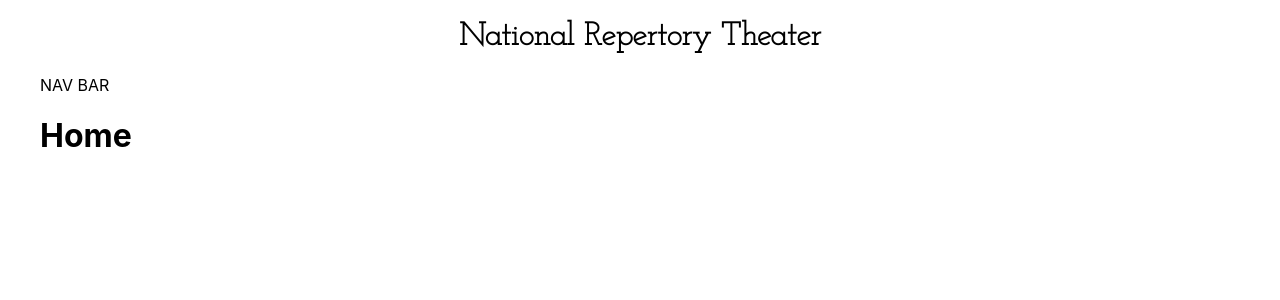
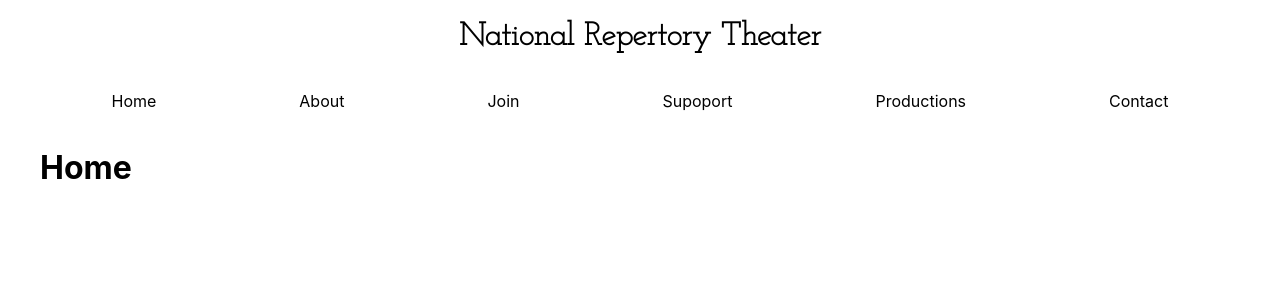
Before and after one commit to rbalonek/national-repertory-theater-website, a React (Create React App) app: page / in a window 1280 px wide. Shown: the top 300 px of the page. Built offline with nearby package versions, Linux system fonts and the light colour scheme; a web font is replaced by a local one.

Commit message:
Basic Nav / dropdown

```diff
--- a/src/components/Header/Header.jsx
+++ b/src/components/Header/Header.jsx
@@ -1,14 +1,16 @@
 import React from 'react'
+import NavBar from '../NavBar/NavBar'
 import "./Header.css"
 
 export default function Header() {
+
   return (
     <header className="header-container">
       <div className="nrt-title-container">
         <h1 className="nrt-title">National Repertory Theater</h1>
       </div>
       <div className="nav-holder">
-        <p>NAV BAR</p>
+        <NavBar />
       </div>
     </header>
   )
--- /dev/null
+++ b/src/components/NavBar/NavBar.css
@@ -0,0 +1,14 @@
+.nav__container{
+  display: flex;
+  width: 100%;
+  justify-content: space-around;
+}
+.nav__productions-dropdown-open{
+  position: absolute;
+  display: flex;
+  flex-direction: column;
+  /* background-color: red; */
+}
+.nav__productions-dropdown-closed{
+  display: none;
+}
--- /dev/null
+++ b/src/components/NavBar/NavBar.jsx
@@ -0,0 +1,35 @@
+import React, {useState} from 'react'
+import "./NavBar.css"
+
+export default function NavBar() {
+
+const [productionDropdown, setProductionDropdown] = useState('nav__productions-dropdown-closed')
+
+  const toggleProductionDropdown = () => {
+    if (productionDropdown === 'nav__productions-dropdown-closed') {
+      setProductionDropdown('nav__productions-dropdown-open')
+    } else {
+      setProductionDropdown('nav__productions-dropdown-closed')
+    }
+  }
+
+
+  return (
+    <div className='nav__container'>
+      <p>Home</p>
+      <p>About</p>
+      <p>Join</p>
+      <p>Supoport</p>
+      <div>
+      <p onMouseEnter={toggleProductionDropdown} >Productions</p>
+        <div onMouseLeave={()=>setProductionDropdown('nav__productions-dropdown-closed') } className={productionDropdown}>
+          <p>Outreach</p>
+          <p>Popup Opera</p>
+          <p>Amahl and the Night Visitors</p>
+          <p>Concerts / Events</p>
+        </div>
+      </div>
+      <p>Contact</p>
+    </div>
+  )
+}
```
